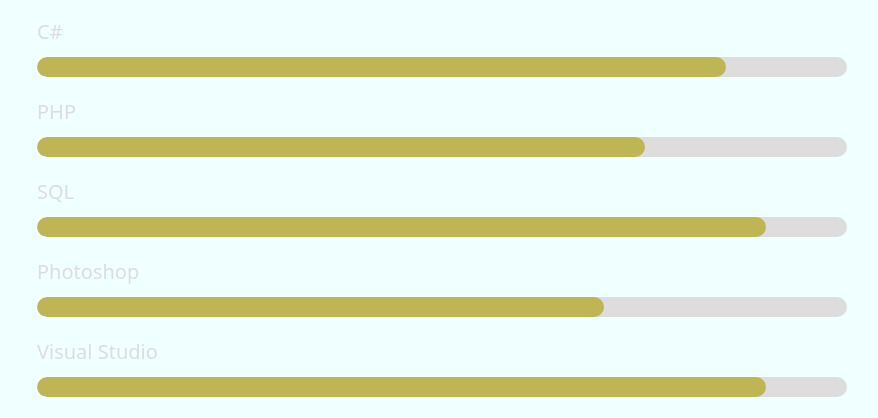
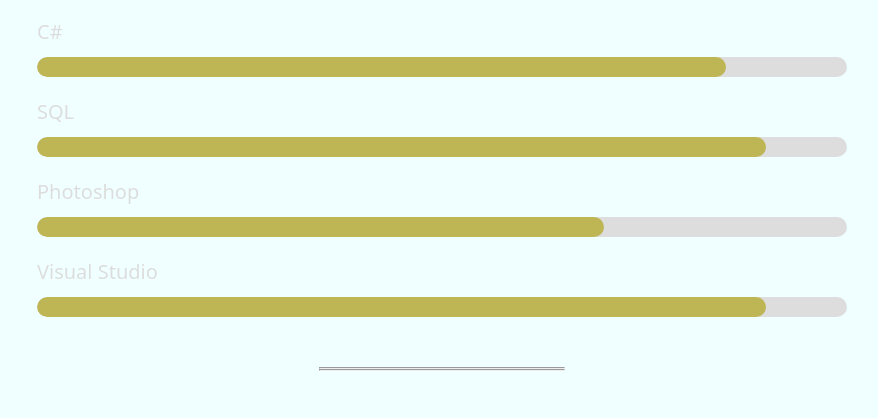
Before and after one commit to merveonln/HTML-CSS-Portfolyom, a plain HTML site: page about.html in a window 1280 px wide. Shown: the part 1042-1460 px from the top of the page, without its empty margins (198-1076 px from the left). Drawn offline with nearby package versions, Linux system fonts and the light colour scheme.

Commit message:
Update about.html

```diff
--- a/about.html
+++ b/about.html
@@ -107,12 +107,6 @@
             <span class="skill-name">C#</span>
             <div class="progress-bar-container">
               <div class="progress-bar" style="width: 85%"></div>
-            </div>
-          </li>
-          <li>
-            <span class="skill-name">PHP</span>
-            <div class="progress-bar-container">
-              <div class="progress-bar" style="width: 75%"></div>
             </div>
           </li>
           <li>
```
